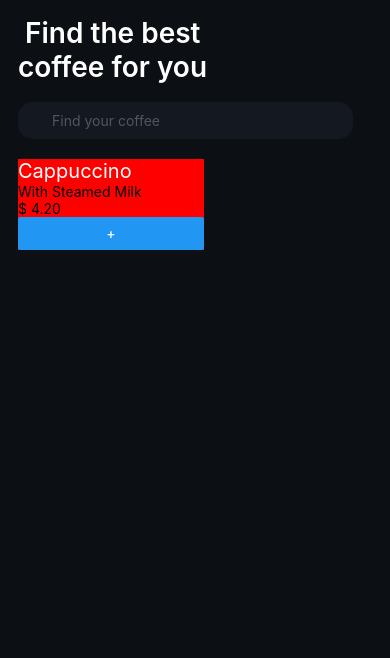
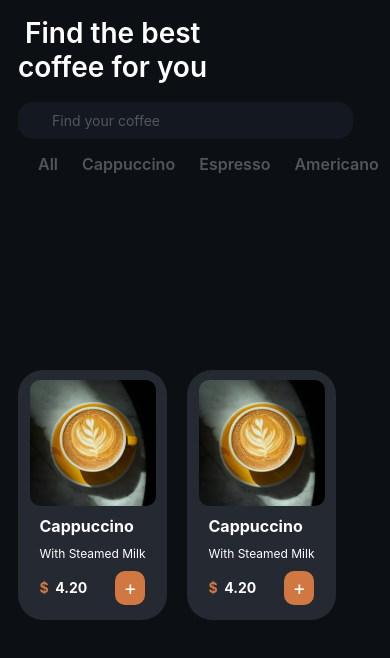
Before and after one commit to okorieonyedikachi/coffeeroom-app, a React Native app: screen /Home in a window 390 px wide. Shown: the top 658 px of the page. Built offline with nearby package versions, Linux system fonts and the light colour scheme; some icons are missing.

Commit message:
Feat: ProductList and images

```diff
--- a/src/components/productList.tsx
+++ b/src/components/productList.tsx
@@ -1,20 +1,69 @@
-import { View, Text, Button, StyleSheet } from 'react-native';
+import { View, Text, StyleSheet, Image, Pressable } from 'react-native';
+import { ScrollView } from 'react-native-gesture-handler';
 
 import { Sizes, colors } from '~/constants/theme';
 
+export interface productListProps {
+  productTitle?: string;
+  productDescription?: string;
+  productprice?: number;
+  productImage?: string;
+}
+
 const ProductList = () => {
   return (
-    <View style={styles.container}>
-      <View></View>
-      <View>
-        <Text style={styles.productTitle}>Cappuccino</Text>
-        <Text>With Steamed Milk</Text>
-        <View>
-          <Text>$ 4.20</Text>
-          <Button title="+" />
+    <ScrollView scrollEnabled horizontal showsHorizontalScrollIndicator={false}>
+      <View style={styles.container}>
+        <View style={{ alignItems: 'center' }}>
+          <Image source={require('assets/image 5 (1).png')} style={styles.productImage} />
+        </View>
+        <View style={styles.productDescription}>
+          <Text style={styles.productTitle}>Cappuccino</Text>
+          <Text style={{ color: colors.primaryColor, marginBottom: 10, fontSize: 12 }}>
+            With Steamed Milk
+          </Text>
+          <View
+            style={{
+              flexDirection: 'row',
+              justifyContent: 'space-between',
+              marginBottom: 20,
+              alignItems: 'center',
+            }}>
+            <Text style={styles.productPrice}>
+              <Text style={{ color: '#D17842' }}>$ </Text> 4.20
+            </Text>
+            <Pressable style={styles.buttton}>
+              <Text style={{ fontSize: Sizes.md, color: colors.primaryColor }}>+</Text>
+            </Pressable>
+          </View>
         </View>
       </View>
-    </View>
+      <View style={styles.container}>
+        <View style={{ alignItems: 'center' }}>
+          <Image source={require('assets/image 5 (1).png')} style={styles.productImage} />
+        </View>
+        <View style={styles.productDescription}>
+          <Text style={styles.productTitle}>Cappuccino</Text>
+          <Text style={{ color: colors.primaryColor, marginBottom: 10, fontSize: 12 }}>
+            With Steamed Milk
+          </Text>
+          <View
+            style={{
+              flexDirection: 'row',
+              justifyContent: 'space-between',
+              marginBottom: 20,
+              alignItems: 'center',
+            }}>
+            <Text style={styles.productPrice}>
+              <Text style={{ color: '#D17842' }}>$ </Text> 4.20
+            </Text>
+            <Pressable style={styles.buttton}>
+              <Text style={{ fontSize: Sizes.md, color: colors.primaryColor }}>+</Text>
+            </Pressable>
+          </View>
+        </View>
+      </View>
+    </ScrollView>
   );
 };
 
@@ -22,15 +71,40 @@ export default ProductList;
 
 const styles = StyleSheet.create({
   container: {
-    backgroundColor: 'red',
-    width: '50%',
+    backgroundColor: '#252A32',
+    width: 149,
+    height: 250,
     marginTop: 20,
+    marginRight: 20,
+    borderRadius: 25,
+    padding: 10,
   },
   productTitle: {
-    fontSize: Sizes.md,
+    fontSize: Sizes.sm,
+    color: colors.primaryColor,
+    marginVertical: 10,
+    fontWeight: '700',
+  },
+  productImage: {
+    width: 126,
+    height: 126,
+    borderRadius: 10,
+  },
+  productDescription: {
+    // width: '85%',
+    alignSelf: 'center',
+  },
+  productPrice: {
+    fontWeight: '700',
+    fontSize: Sizes.xs,
     color: colors.primaryColor,
   },
-  productImage: {
-    width: '80%',
+  buttton: {
+    backgroundColor: '#D17842',
+    width: 30,
+    justifyContent: 'center',
+    alignItems: 'center',
+    paddingVertical: 5,
+    borderRadius: 10,
   },
 });
--- a/src/screens/home.tsx
+++ b/src/screens/home.tsx
@@ -1,5 +1,5 @@
 import { SearchNormal1 } from 'iconsax-react-native';
-import { View, Text, StyleSheet, Dimensions } from 'react-native';
+import { View, Text, StyleSheet, Dimensions, ScrollView, TouchableOpacity } from 'react-native';
 import { TextInput } from 'react-native-gesture-handler';
 
 import Header from '~/components/header';
@@ -26,17 +26,17 @@ export default function Home() {
           style={{ marginLeft: 8, color: '#52555A', width: '90%' }}
         />
       </View>
-      {/* <ScrollView
+      <ScrollView
         contentContainerStyle={styles.coffeeListStyle}
         scrollEnabled
-        horizontal={true}
+        horizontal
         showsHorizontalScrollIndicator={false}>
         {coffeeList.map((item, index) => (
           <TouchableOpacity key={index}>
             <Text style={styles.coffeeListItems}>{item}</Text>
           </TouchableOpacity>
         ))}
-      </ScrollView> */}
+      </ScrollView>
       <ProductList />
     </View>
   );
```
Also changed, not shown: assets/image 5 (1).png (added), assets/image 5.png (added).
